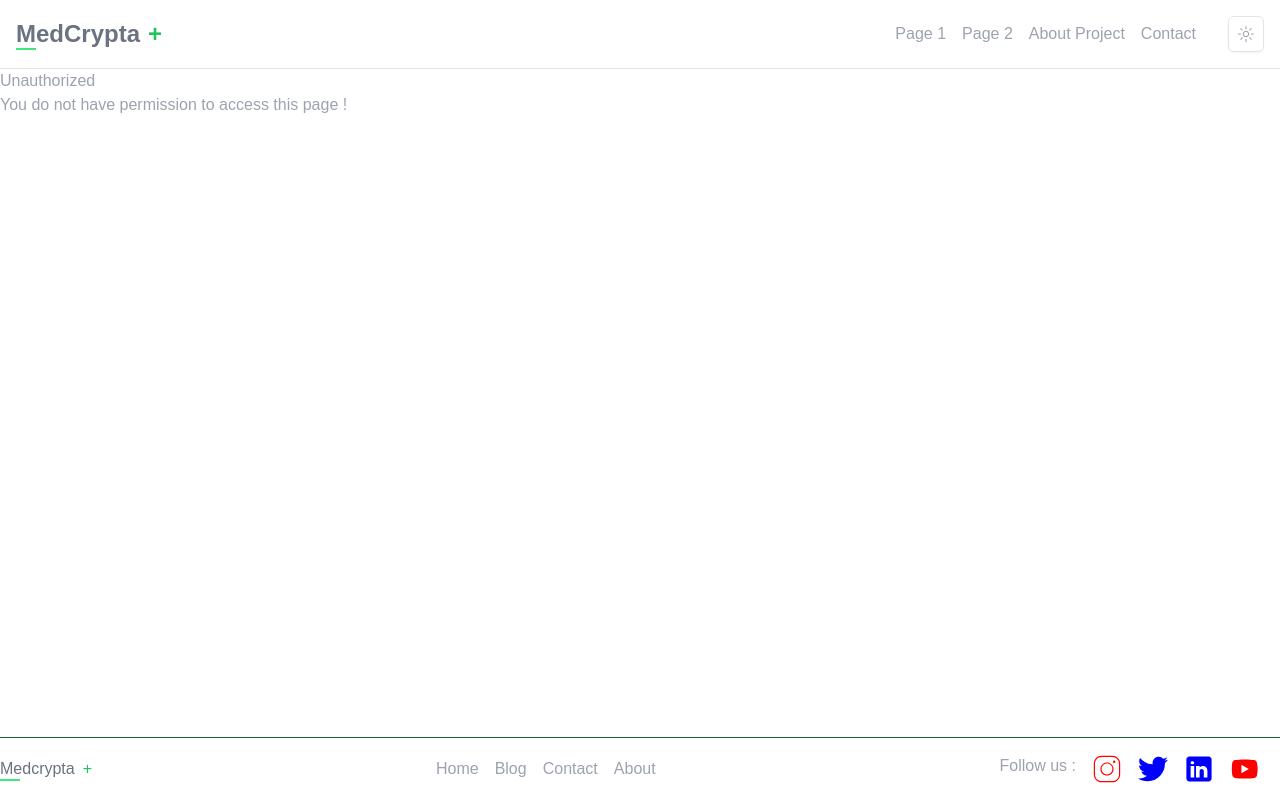
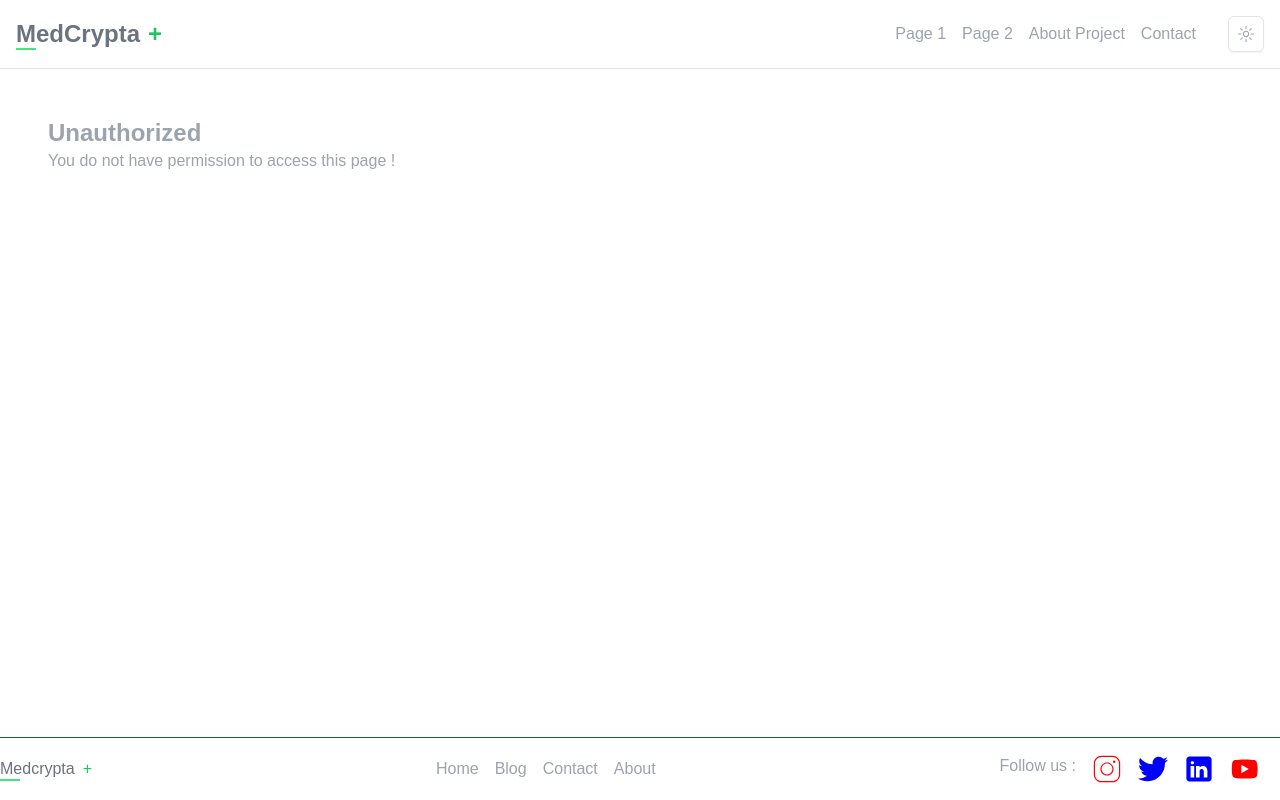
Before and after one commit to Nithin9585/Medcrypta, a Next.js app in the folder frontend/: page /unauthorized in a window 1280 px wide. Built offline with nearby package versions, Linux system fonts and the light colour scheme.

Commit message:
authentication redict

```diff
--- a/frontend/app/Admin/dashboard/page.js
+++ b/frontend/app/Admin/dashboard/page.js
@@ -20,7 +20,7 @@ export default function PatientDashboard() {
   }, [session, status, router]);
 
   if (status === 'loading' || !session || session?.user.role !== 'admin') {
-    return null;
+    router.push('/unauthorized');
   }
 
   return (
--- a/frontend/app/Doctor/dashboard/page.js
+++ b/frontend/app/Doctor/dashboard/page.js
@@ -15,12 +15,12 @@ export default function PatientDashboard() {
 
     if (!session) {
       sessionStorage.setItem("redirectPath", window.location.pathname);
-      router.push('/auth/signin');      console.log(session)
+      router.push('/auth/signin');
     }
   }, [session, status, router]);
 
   if (status === 'loading' || !session || session?.user.role !== 'doctor') {
-    return null;
+    router.push('/unauthorized');
   }
 
   return (
--- a/frontend/app/Patient/dashboard/page.js
+++ b/frontend/app/Patient/dashboard/page.js
@@ -20,7 +20,7 @@ export default function PatientDashboard() {
   }, [session, status, router]);
 
   if (status === 'loading' || !session || session?.user.role !== 'patient') {
-    return null;
+    router.push('/unauthorized');
   }
 
   return (
--- a/frontend/app/Pharmasist/dashboard/page.js
+++ b/frontend/app/Pharmasist/dashboard/page.js
@@ -19,7 +19,7 @@ export default function PatientDashboard() {
   }, [session, status, router]);
 
   if (status === 'loading' || !session || session?.user.role !== 'pharmasist') {
-    return null;
+    router.push('/unauthorized');
   }
 
   return (
--- a/frontend/app/unauthorized/page.js
+++ b/frontend/app/unauthorized/page.js
@@ -1,8 +1,7 @@
-// app/unauthorized/page.js
 export default function Unauthorized() {
     return (
-      <div>
-        <h1>Unauthorized</h1>
+      <div className="p-6 m-6">
+        <h1 className="text-2xl font-bold">Unauthorized</h1>
         <p>You do not have permission to access this page !</p>
       </div>
     );
```
